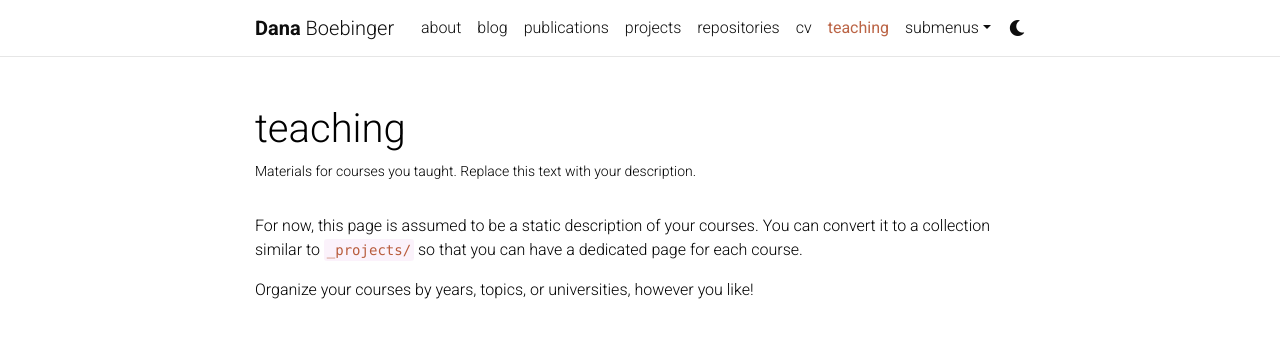
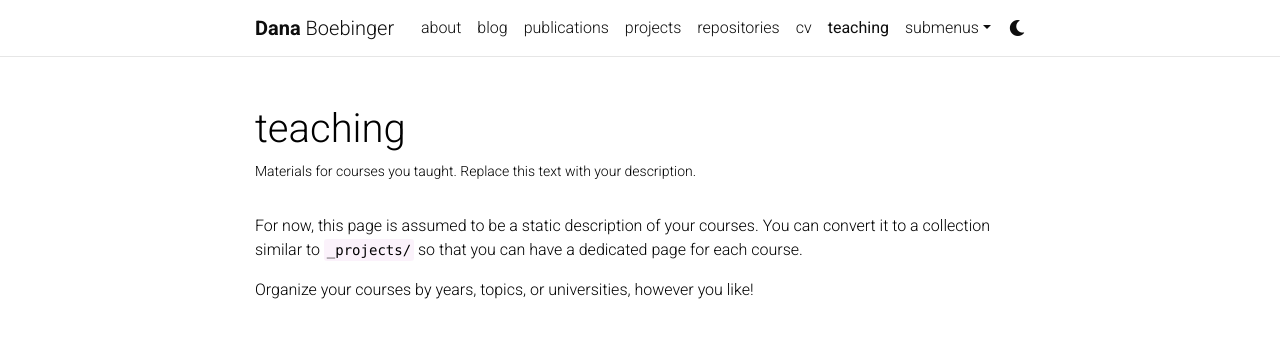
Before and after one commit to dlboe/dlboe.github.io, a Jekyll site: the page built from _pages/teaching.md, in a window 1280 px wide. Shown: the top 348 px of the page. Built offline with Jekyll 4.4.1, drawn with Linux system fonts in a browser that asks for light colours; comment, search, counter and statistics services are not loaded; a style sheet for code colours, icons or effects is not loaded.

Commit message:
Update _themes.scss

```diff
--- a/_sass/_themes.scss
+++ b/_sass/_themes.scss
@@ -7,8 +7,8 @@
   --global-code-bg-color: #{$code-bg-color-light};
   --global-text-color: #{$black-color};
   --global-text-color-light: #{$grey-color};
-  --global-theme-color: #B85C3C;
-  --global-hover-color: #B85C3C;
+  --global-theme-color: #{B85C3C};
+  --global-hover-color: #{B85C3C};
   --global-footer-bg-color: #{$grey-color-dark};
   --global-footer-text-color: #{$grey-color-light};
   --global-footer-link-color: #{$white-color};
```
